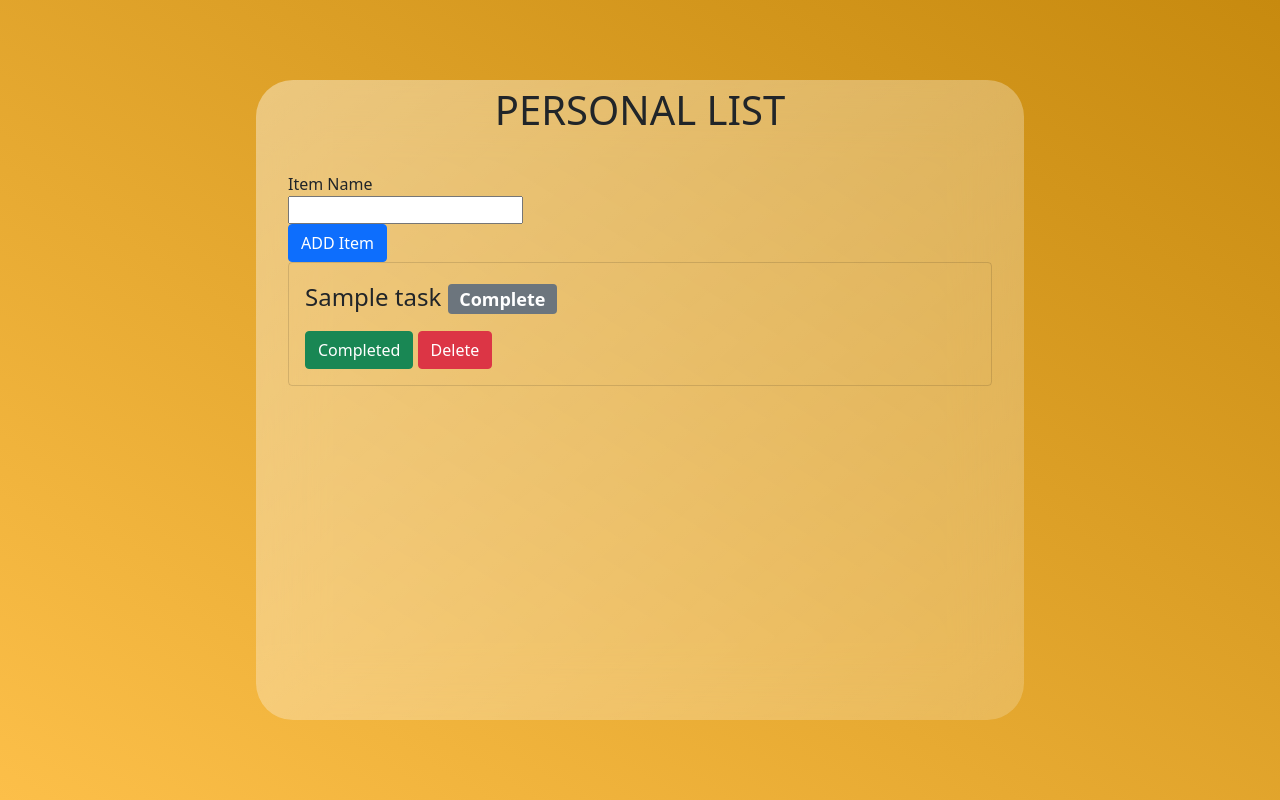
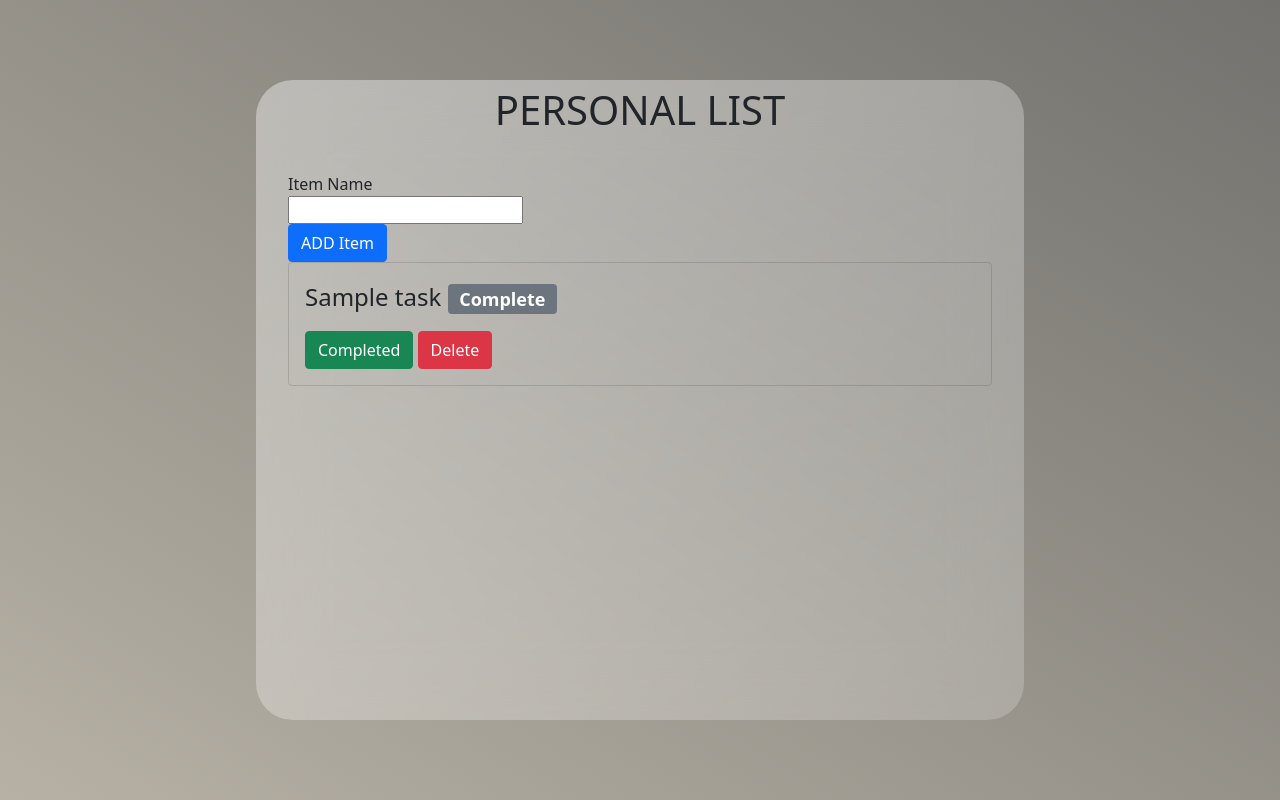
Before and after one commit to Galantini-L/House_Hold_Chores, a Flask app: template templates/home.html in a window 1280 px wide. Run offline with Flask 2, Linux system fonts and the light colour scheme; the template is opened without the code that fills it: most values are stand-ins (such as "Sample title", 1, 10 or a date in 2020).

Commit message:
heroku hosting

```diff
--- a/app.py
+++ b/app.py
@@ -1,7 +1,6 @@
-import sqlite3
 from flask import Flask
 from views import views
-import secrets, sqlalchemy
+import secrets
 
 
 app = Flask(__name__)
@@ -11,4 +10,4 @@ app.register_blueprint(views, url_prefix="/")
 app.secret_key = secrets.token_urlsafe(16)
 
 if __name__ == '__main__':
-    app.run(debug=True, port=8000)
+    app.run(debug=False, port=8000)
--- a/static/style.css
+++ b/static/style.css
@@ -6,7 +6,7 @@
 
 main{
     min-height: 100vh;
-    background:linear-gradient(to right top, #FCBF49, #c78a0f);
+    background:linear-gradient(to right top, #b7b1a5, #73726e);
     display:flex;
     align-items: center;
     justify-content: center;
```
Also changed, not shown: requirements.txt (added, +10 -0 lines).
